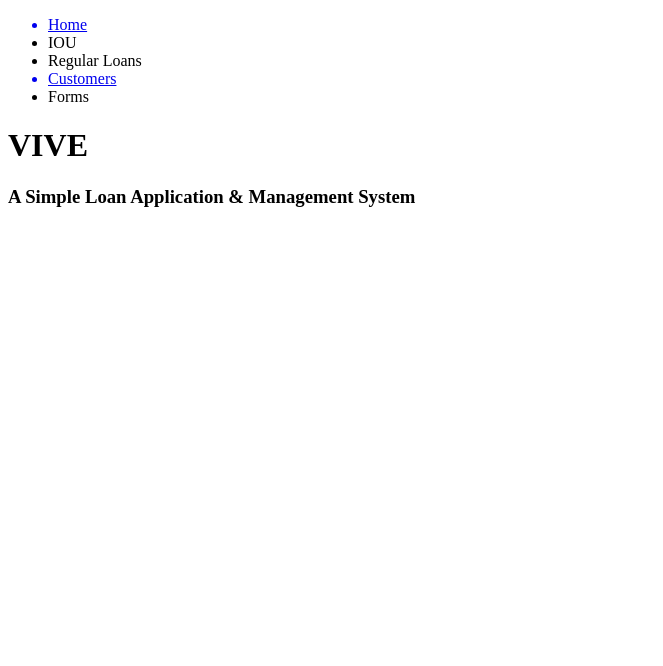
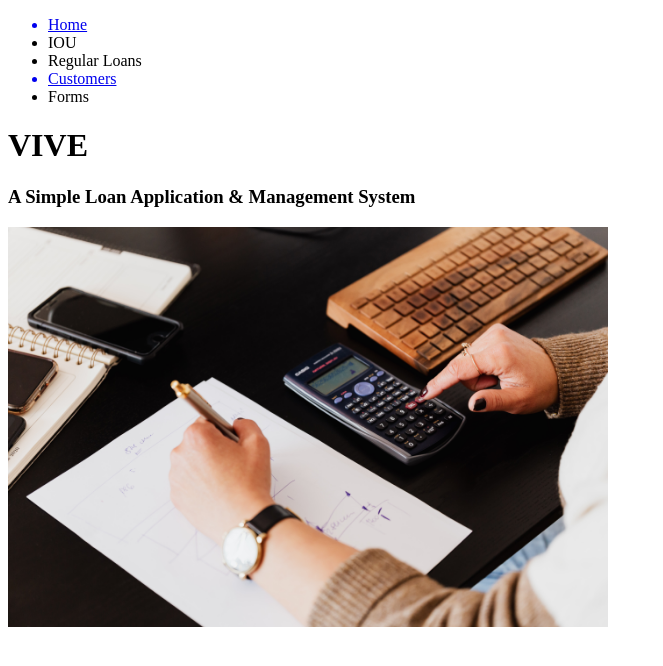
Before and after one commit to claudette-cabahug/vive-slams, a React app: page / in a window 1280 px wide. Shown: the top 666 px of the page, without its empty margins (0-663 px from the left). Built offline with nearby package versions, Linux system fonts and the light colour scheme; the HTML template or start-up script is replaced by a standard one.

Commit message:
add photo to homepage with basic styling

```diff
--- a/src/client/components/Home.jsx
+++ b/src/client/components/Home.jsx
@@ -1,11 +1,17 @@
+import { flexbox } from "@mui/system";
 import React from "react";
+import photo from "../../server/public/images/homepage.jpg"
 
 export default function Home() {
   return (
     <div>
       <h1>VIVE</h1>
       <h3>A Simple Loan Application & Management System</h3>
-      {/* insert image here */}
+      <img
+        src={photo}
+        alt="a person recording accounting data on ledger with accounting tools like calculator on the table"
+        style={{ height: 400, display: flexbox, flexDirection: "column", alignSelf: "center", alignItems: "center", justifyContent: "center" }}
+      />
     </div>
   );
 }
```
Also changed, not shown: src/server/public/6c3c0f76e0f69946fd091e6c047c40d9.jpg (added), src/server/public/images/homepage.jpg (added).
